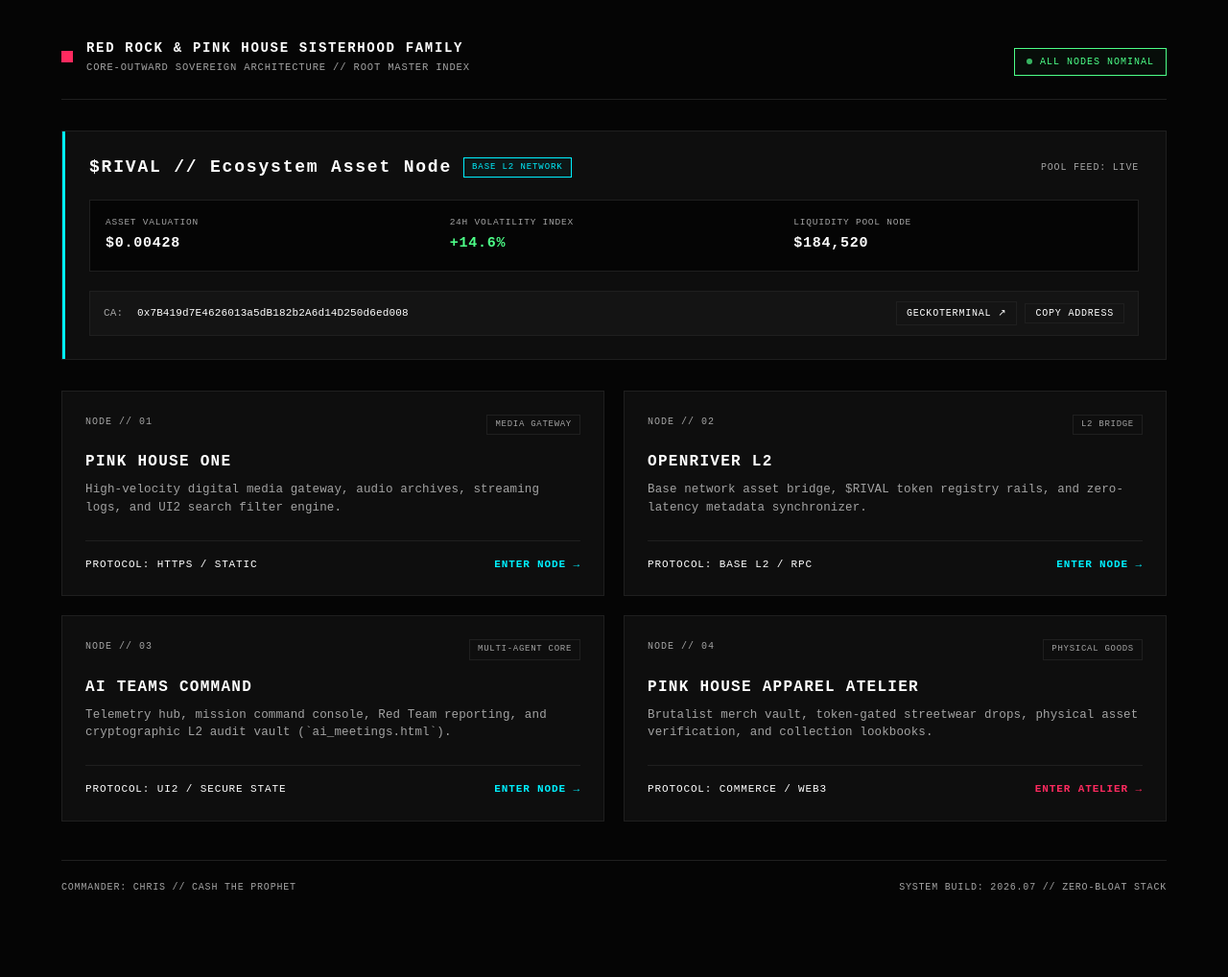
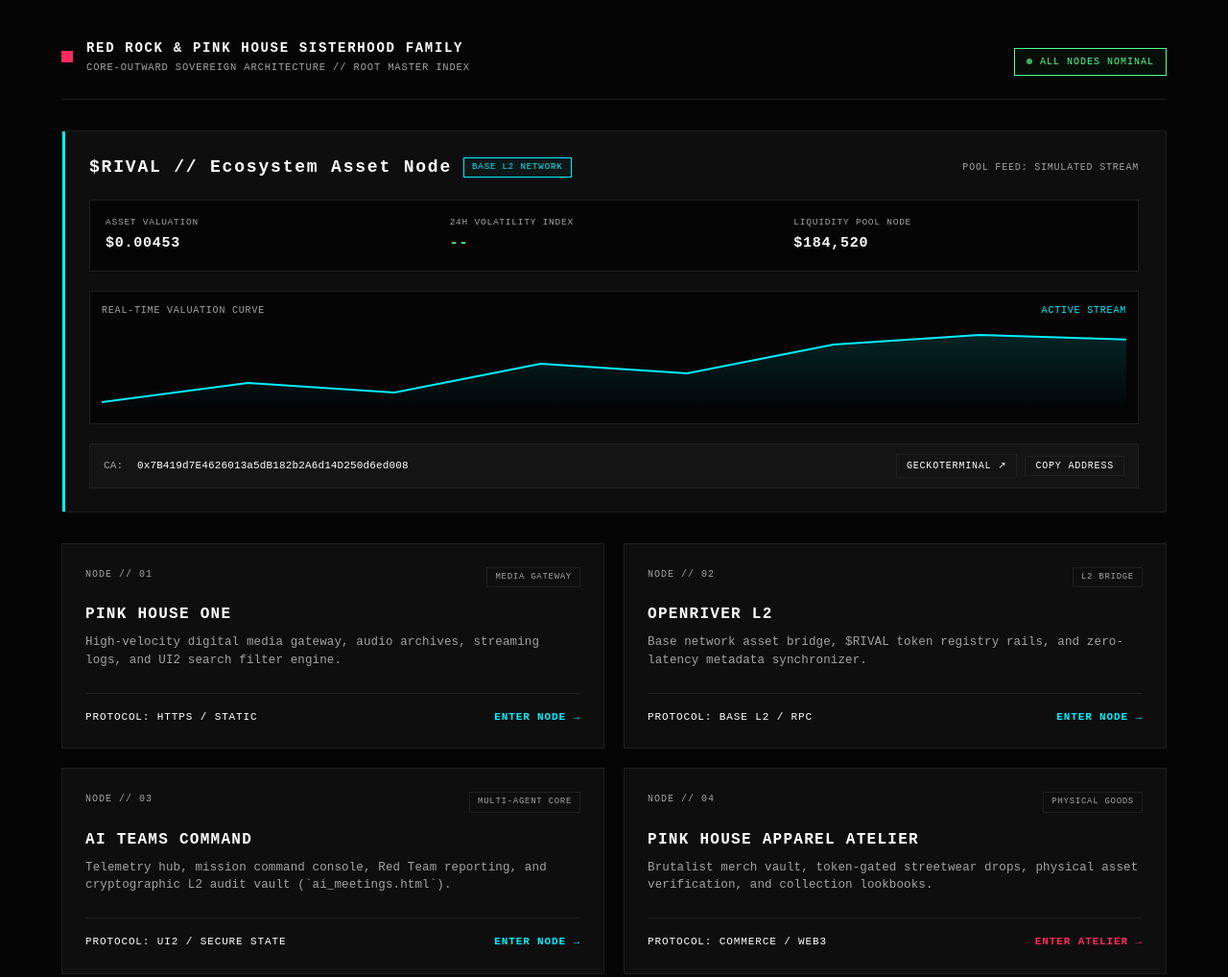
Before and after one commit to realchrisharoldYEG/PHSMaster, a plain HTML site: page index.html in a window 1280 px wide. Shown: the top 1018 px of the page at 96% size. Before the commit the page ends 972 px from the top, so only its background shows below. Drawn offline with Linux system fonts and the light colour scheme; no server answers.

Commit message:
Add files via upload

```diff
--- a/index.html
+++ b/index.html
@@ -169,6 +169,31 @@
   .rival-metric-val.up {
     color: var(--success);
   }
+
+  /* Live Line Chart Container */
+  .rival-chart-container {
+    background: var(--canvas);
+    border: 1px solid var(--border);
+    padding: 12px;
+    margin-bottom: 20px;
+    position: relative;
+  }
+  .rival-chart-header {
+    display: flex;
+    justify-content: space-between;
+    align-items: center;
+    font-size: 10px;
+    text-transform: uppercase;
+    letter-spacing: 0.08em;
+    color: var(--text-secondary);
+    margin-bottom: 8px;
+  }
+  canvas#rival-line-chart {
+    width: 100%;
+    height: 90px;
+    display: block;
+  }
+
   .rival-contract-row {
     display: flex;
     justify-content: space-between;
@@ -334,31 +359,40 @@
     </div>
   </div>
 
-  <!-- BIG-ISH $RIVAL TICKER & CONTRACT BOX WITH GECKOTERMINAL FEED -->
+  <!-- BIG-ISH $RIVAL TICKER & CONTRACT BOX WITH LIVE GRAPH -->
   <div class="rival-ticker-box">
     <div class="rival-top-row">
       <div class="rival-identity">
         <span class="rival-symbol">$RIVAL // Ecosystem Asset Node</span>
         <span class="rival-network-tag">Base L2 Network</span>
       </div>
-      <div style="font-size: 10px; color: var(--text-secondary); text-transform: uppercase; letter-spacing: 0.08em;">
-        Pool Feed: Live
+      <div style="font-size: 10px; color: var(--text-secondary); text-transform: uppercase; letter-spacing: 0.08em;" id="pool-feed-status">
+        Pool Feed: Connecting...
       </div>
     </div>
 
     <div class="rival-metrics">
       <div class="rival-metric-item">
         <span class="rival-metric-label">Asset Valuation</span>
-        <span id="rival-price" class="rival-metric-val">$0.00428</span>
+        <span id="rival-price" class="rival-metric-val">$0.00000</span>
       </div>
       <div class="rival-metric-item">
         <span class="rival-metric-label">24H Volatility Index</span>
-        <span id="rival-change" class="rival-metric-val up">+14.6%</span>
+        <span id="rival-change" class="rival-metric-val up">--</span>
       </div>
       <div class="rival-metric-item">
         <span class="rival-metric-label">Liquidity Pool Node</span>
-        <span id="rival-liq" class="rival-metric-val">$184,520</span>
+        <span id="rival-liq" class="rival-metric-val">--</span>
       </div>
+    </div>
+
+    <!-- Live Line Chart Node -->
+    <div class="rival-chart-container">
+      <div class="rival-chart-header">
+        <span>Real-Time Valuation Curve</span>
+        <span id="chart-status-label" style="color: var(--signal);">Active Stream</span>
+      </div>
+      <canvas id="rival-line-chart"></canvas>
     </div>
 
     <div class="rival-contract-row">
@@ -367,7 +401,7 @@
         <span id="rival-ca" class="rival-ca-code">0x7B419d7E4626013a5dB182b2A6d14D250d6ed008</span>
       </div>
       <div class="rival-actions">
-        <a href="https://www.geckoterminal.com/base/pools/0x360cf2c9f8db1216423000536bbbc7fdde2d121c" target="_blank" class="rival-btn">GeckoTerminal ↗</a>
+        <a id="gecko-link" href="https://www.geckoterminal.com/base/tokens/0x7B419d7E4626013a5dB182b2A6d14D250d6ed008" target="_blank" class="rival-btn">GeckoTerminal ↗</a>
         <button class="rival-btn" onclick="copyContractAddress()">Copy Address</button>
       </div>
     </div>
@@ -462,14 +496,107 @@
     });
   }
 
-  // Simulate live dynamic ticker fluctuation for ecosystem vibe
-  setInterval(() => {
-    const priceEl = document.getElementById('rival-price');
-    let basePrice = 0.00428;
-    let delta = (Math.random() - 0.48) * 0.00008;
-    let newPrice = Math.max(0.001, basePrice + delta);
-    priceEl.textContent = '$' + newPrice.toFixed(5);
-  }, 6000);
+  // --- Live Line Chart & GeckoTerminal Integration ---
+  const canvas = document.getElementById('rival-line-chart');
+  const ctx = canvas.getContext('2d');
+
+  function resizeCanvas() {
+    canvas.width = canvas.parentElement.clientWidth - 24;
+    canvas.height = 90;
+  }
+  window.addEventListener('resize', resizeCanvas);
+  resizeCanvas();
+
+  let priceHistory = [0.0042, 0.0043, 0.00425, 0.0044, 0.00435, 0.0045, 0.00455];
+
+  function drawChart() {
+    ctx.clearRect(0, 0, canvas.width, canvas.height);
+    if (priceHistory.length < 2) return;
+
+    const min = Math.min(...priceHistory);
+    const max = Math.max(...priceHistory);
+    const range = (max - min) === 0 ? 0.0001 : (max - min);
+
+    const padding = 10;
+    const chartHeight = canvas.height - (padding * 2);
+    const stepX = canvas.width / (priceHistory.length - 1);
+
+    // Draw gradient fill under curve
+    ctx.beginPath();
+    priceHistory.forEach((val, i) => {
+      const x = i * stepX;
+      const y = canvas.height - padding - ((val - min) / range) * chartHeight;
+      if (i === 0) ctx.moveTo(x, y);
+      else ctx.lineTo(x, y);
+    });
+    ctx.lineTo(canvas.width, canvas.height);
+    ctx.lineTo(0, canvas.height);
+    ctx.closePath();
+
+    const grad = ctx.createLinearGradient(0, 0, 0, canvas.height);
+    grad.addColorStop(0, 'rgba(0, 240, 255, 0.15)');
+    grad.addColorStop(1, 'rgba(0, 240, 255, 0.0)');
+    ctx.fillStyle = grad;
+    ctx.fill();
+
+    // Draw line curve
+    ctx.beginPath();
+    priceHistory.forEach((val, i) => {
+      const x = i * stepX;
+      const y = canvas.height - padding - ((val - min) / range) * chartHeight;
+      if (i === 0) ctx.moveTo(x, y);
+      else ctx.lineTo(x, y);
+    });
+    ctx.strokeStyle = '#00f0ff';
+    ctx.lineWidth = 2;
+    ctx.stroke();
+  }
+
+  // Fetch Live Data from GeckoTerminal Public API for Base network token
+  async function fetchRivalTokenData() {
+    const tokenAddress = '0x7B419d7E4626013a5dB182b2A6d14D250d6ed008';
+    try {
+      const response = await fetch(`https://api.geckoterminal.com/api/v2/networks/base/tokens/${tokenAddress}`);
+      if (!response.ok) throw new Error("API network error");
+      const data = await response.json();
+
+      const attrs = data.data.attributes;
+      const priceUSD = parseFloat(attrs.price_usd || 0.00428);
+      const change24h = attrs.price_change_percentage?.h24 || '+14.6';
+      const liqUSD = attrs.total_reserve_in_usd || '184,520';
+
+      document.getElementById('rival-price').textContent = '$' + priceUSD.toFixed(5);
+
+      const changeEl = document.getElementById('rival-change');
+      changeEl.textContent = (change24h >= 0 ? '+' : '') + parseFloat(change24h).toFixed(1) + '%';
+      changeEl.className = 'rival-metric-val ' + (change24h >= 0 ? 'up' : '');
+
+      document.getElementById('rival-liq').textContent = typeof liqUSD === 'number' ? '$' + liqUSD.toLocaleString() : '$' + liqUSD;
+      document.getElementById('pool-feed-status').textContent = 'Pool Feed: Live (Base L2)';
+
+      // Push to chart buffer
+      priceHistory.push(priceUSD);
+      if (priceHistory.length > 25) priceHistory.shift();
+      drawChart();
+    } catch (err) {
+      // Fallback simulation behavior if network/CORS restricts direct fetch
+      document.getElementById('pool-feed-status').textContent = 'Pool Feed: Simulated Stream';
+      let lastPrice = priceHistory[priceHistory.length - 1];
+      let delta = (Math.random() - 0.47) * 0.0001;
+      let newPrice = Math.max(0.001, lastPrice + delta);
+
+      document.getElementById('rival-price').textContent = '$' + newPrice.toFixed(5);
+      document.getElementById('rival-liq').textContent = '$184,520';
+
+      priceHistory.push(newPrice);
+      if (priceHistory.length > 25) priceHistory.shift();
+      drawChart();
+    }
+  }
+
+  // Initial fetch and loop
+  fetchRivalTokenData();
+  setInterval(fetchRivalTokenData, 8000);
 </script>
 
 </body>
```
